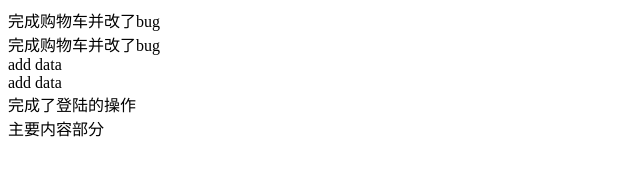
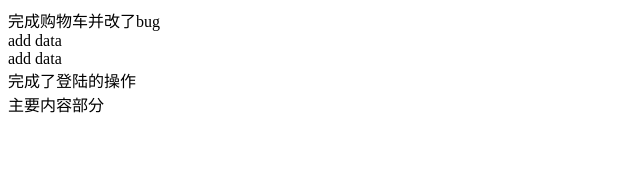
Before and after one commit to chuchuzhao/mybxg--xxx, a plain HTML site: page index.html in a window 1280 px wide. Shown: the whole page, without its empty margins (0-640 px from the left). Drawn offline with Linux system fonts and the light colour scheme.

Commit message:
修改部分功能

```diff
--- a/index.html
+++ b/index.html
@@ -8,7 +8,6 @@
 </head>
 <body>
     <div>完成购物车并改了bug</div>
-    <div>完成购物车并改了bug</div>
     <div>add data</div>
     <div>add data</div>
     <div>完成了登陆的操作</div>
```
